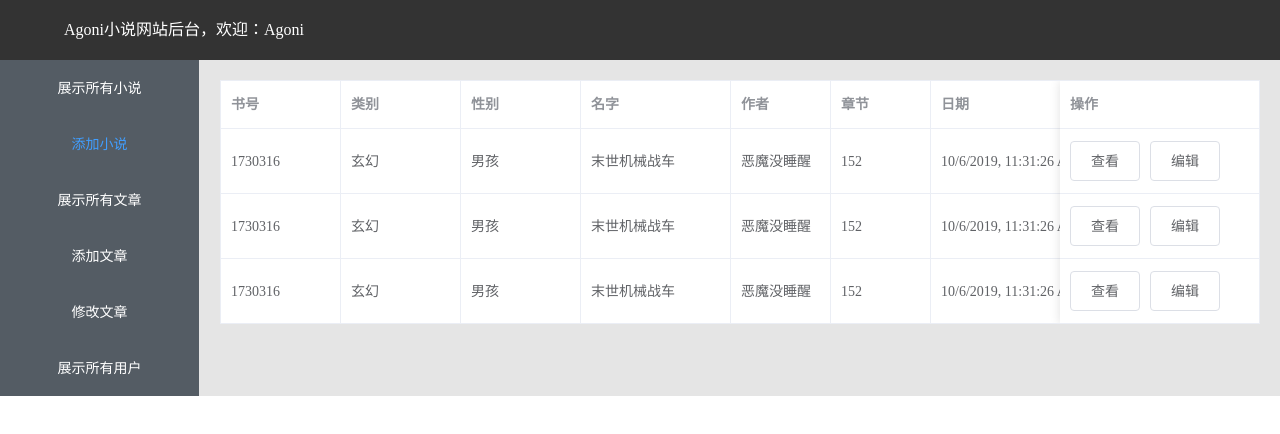
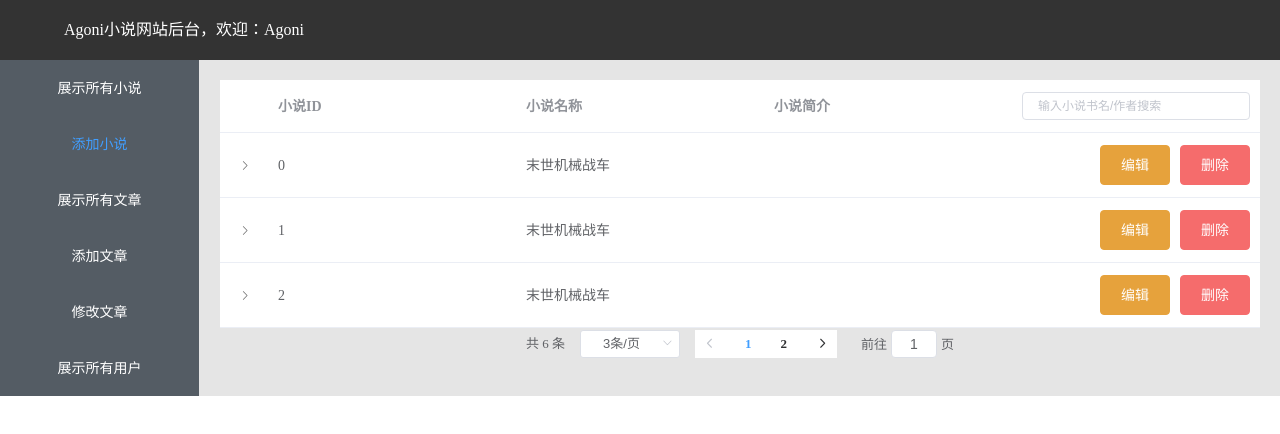
Before and after one commit to jackect1103/vue-element-agoni, a Vue app in the folder storybackground/: page /showStory in a window 1280 px wide. Shown: the top 434 px of the page. Built offline with nearby package versions, Linux system fonts and the light colour scheme; a small style sheet from the web is missing.

Commit message:
修改分页器

```diff
--- a/storybackground/src/components/article/index.vue
+++ b/storybackground/src/components/article/index.vue
@@ -187,7 +187,7 @@ export default {
       this.showPagination(val);
       console.log(`当前页: ${val} ${this.currentPage}`);
     },
-    // 切换页
+    // 页面数范围
     showPagination(curPage) {
       this.tableData = [];
       var bgLen = this.bgDate.length;
@@ -205,14 +205,19 @@ export default {
     },
     // 删除
     handleDelete(id) {
-      this.bgDate = this.bgDate.filter(item => {
-        if (item.id == id) {
-          this.bgDate.splice(id, 1);
-          this.showPagination(this.currentPage);
-          return false;
+      var newArray = [];
+      // 使用array过滤方法
+      newArray = this.bgDate.filter(item => {
+        if (item.id != id) {
+          return item;
         }
-        return true;
       });
+      this.bgDate = newArray;
+      this.showPagination(this.currentPage);
+      // 判断页面的数据是否没有，如果没有就自动跳转到前一页
+      if (Math.ceil(newArray.length / this.sizeChange) != this.currentPage) {
+        this.handleCurrentChange(this.currentPage - 1);
+      }
     },
     // 弹出框
     open(index, row) {
@@ -223,13 +228,10 @@ export default {
       })
         .then(() => {
           this.handleDelete(row.id);
-          console.log("1");
           this.$message({
             type: "success",
             message: "删除成功!"
           });
-
-          console.log(index);
         })
         .catch(() => {
           this.$message({
--- a/storybackground/src/components/story/index.vue
+++ b/storybackground/src/components/story/index.vue
@@ -1,20 +1,62 @@
 <template>
-  <el-table :data="tableData" border style="width: 100%">
-    <el-table-column fixed prop="id" label="书号" width="120"></el-table-column>
-    <el-table-column prop="category" label="类别" width="120"></el-table-column>
-    <el-table-column prop="gender" label="性别" width="120"></el-table-column>
-    <el-table-column prop="name" label="名字" width="150"></el-table-column>
-    <el-table-column prop="author" label="作者" width="100"></el-table-column>
-    <el-table-column prop="chanpter" label="章节 " width="100"></el-table-column>
-    <el-table-column prop="date" label="日期" width="200"></el-table-column>
-
-    <el-table-column fixed="right" label="操作" width="200">
-      <template>
-        <el-button>查看</el-button>
-        <el-button>编辑</el-button>
-      </template>
-    </el-table-column>
-  </el-table>
+  <div>
+    <el-table
+      :data="tableData.filter(data => !search || data.name.toLowerCase().includes(search.toLowerCase()) || data.author.toLowerCase().includes(search.toLowerCase()))"
+      style="width: 100%"
+    >
+      <el-table-column type="expand">
+        <template slot-scope="props">
+          <el-form label-position="left" inline class="demo-table-expand">
+            <el-form-item label="小说名称：">
+              <span>{{ props.row.name }}</span>
+            </el-form-item>
+            <el-form-item label="小说gender：">
+              <span>{{ props.row.gender }}</span>
+            </el-form-item>
+            <el-form-item label="小说ID：">
+              <span>{{ props.row.id }}</span>
+            </el-form-item>
+            <el-form-item label="小说分类：">
+              <span>{{ props.row.category }}</span>
+            </el-form-item>
+            <el-form-item label="小说章节：">
+              <span>共{{ props.row.chanpter }}章</span>
+            </el-form-item>
+            <el-form-item label="小说上线时间：">
+              <span>{{ props.row.date }}</span>
+            </el-form-item>
+            <el-form-item label="小说简介：">
+              <span>{{ props.row.desc }}</span>
+            </el-form-item>
+          </el-form>
+        </template>
+      </el-table-column>
+      <el-table-column label="小说ID" prop="id"></el-table-column>
+      <el-table-column label="小说名称" prop="name"></el-table-column>
+      <el-table-column label="小说简介" prop="desc"></el-table-column>
+      <!-- 操作删除 -->
+      <el-table-column align="right">
+        <template slot="header" slot-scope="scope">
+          <el-input v-model="search" size="mini" placeholder="输入小说书名/作者搜索" />
+        </template>
+        <template slot-scope="scope">
+          <el-button type="warning" @click="handleEdit(scope.$index, scope.row)">编辑</el-button>
+          <el-button type="danger" @click="open(scope.$index, scope.row)">删除</el-button>
+        </template>
+      </el-table-column>
+    </el-table>
+    <div class="block">
+      <el-pagination
+        @size-change="handleSizeChange"
+        @current-change="handleCurrentChange"
+        :current-page="currentPage"
+        :page-sizes="[3, 4, 5, 6]"
+        :page-size="sizeChange"
+        layout="total, sizes, prev, pager, next, jumper"
+        :total="curDate.length"
+      ></el-pagination>
+    </div>
+  </div>
 </template>
 
 
@@ -24,9 +66,10 @@ export default {
   components: {},
   data() {
     return {
-      tableData: [
+      tableData: [],
+      curDate: [
         {
-          id: "1730316",
+          id: "0",
           category: "玄幻",
           gender: "男孩",
           name: "末世机械战车",
@@ -35,7 +78,7 @@ export default {
           date: new Date().toLocaleString()
         },
         {
-          id: "1730316",
+          id: "1",
           category: "玄幻",
           gender: "男孩",
           name: "末世机械战车",
@@ -44,7 +87,34 @@ export default {
           date: new Date().toLocaleString()
         },
         {
-          id: "1730316",
+          id: "2",
+          category: "玄幻",
+          gender: "男孩",
+          name: "末世机械战车",
+          author: "恶魔没睡醒",
+          chanpter: "152",
+          date: new Date().toLocaleString()
+        },
+        {
+          id: "3",
+          category: "玄幻",
+          gender: "男孩",
+          name: "末世机械战车",
+          author: "恶魔没睡醒",
+          chanpter: "152",
+          date: new Date().toLocaleString()
+        },
+        {
+          id: "4",
+          category: "玄幻",
+          gender: "男孩",
+          name: "末世机械战车",
+          author: "恶魔没睡醒",
+          chanpter: "152",
+          date: new Date().toLocaleString()
+        },
+        {
+          id: "5",
           category: "玄幻",
           gender: "男孩",
           name: "末世机械战车",
@@ -52,21 +122,96 @@ export default {
           chanpter: "152",
           date: new Date().toLocaleString()
         }
-      ]
+      ],
+      //每页条数
+      sizeChange: 3,
+      // 当前页数，支持 .sync 修饰符
+      currentPage: 1,
+      search: ""
     };
   },
-  //监听属性 类似于data概念
-  computed: {},
-  //监控data中的数据变化
-  watch: {},
-  //方法集合
-  methods: {},
-  created() {},
-  //生命周期 - 挂载完成（可以访问DOM元素）
-  mounted() {},
-  //如果页面有keep-alive缓存功能，这个函数会触发
-  activated() {}
+  mounted() {
+    this.showPagination(this.currentPage);
+  },
+  methods: {
+    // 每页条数
+    handleSizeChange(val) {
+      this.sizeChange = val;
+      this.handleCurrentChange(this.currentPage);
+      // console.log(`每页 ${this.sizeChange} 条`);
+    },
+    // 当前页
+    handleCurrentChange(val) {
+      this.currentPage = val;
+      this.showPagination(val);
+      // console.log(`当前页: ${val} ${this.currentPage}`);
+    },
+    // 切换页
+    showPagination(curPage) {
+      this.tableData = [];
+      var bgLen = this.curDate.length;
+      var left = this.sizeChange * (curPage - 1);
+      var right = this.sizeChange * curPage;
+      for (var i = 0; i < bgLen; i++) {
+        if (i >= left && i < right) {
+          this.tableData.push(this.curDate[i]);
+        }
+      }
+    },
+    // 编辑
+    handleEdit(index, row) {
+      this.$router.push("/updateArticle");
+    },
+    // 删除
+    handleDelete(id) {
+      var newArray = [];
+      this.curDate.forEach(item => {
+        if (item.id != id) {
+          newArray.push(item);
+        }
+      });
+      this.curDate = newArray;
+      this.showPagination(this.currentPage);
+      // 判断页面的数据是否没有，如果没有就自动跳转到前一页
+      if (Math.ceil(newArray.length / this.sizeChange) != this.currentPage) {
+        this.handleCurrentChange(this.currentPage - 1);
+      }
+    },
+    // 弹出框
+    open(index, row) {
+      this.$confirm("此操作将永久删除此数据, 是否继续?", "提示", {
+        confirmButtonText: "确定",
+        cancelButtonText: "取消",
+        type: "warning"
+      })
+        .then(() => {
+          this.handleDelete(row.id);
+          this.$message({
+            type: "success",
+            message: "删除成功!"
+          });
+        })
+        .catch(() => {
+          this.$message({
+            type: "info",
+            message: "已取消删除"
+          });
+        });
+    }
+  }
 };
 </script>
-<style lang='' scoped>
+<style lang='css' scoped>
+.demo-table-expand {
+  font-size: 0;
+}
+.demo-table-expand label {
+  width: 90px;
+  color: #99a9bf;
+}
+.demo-table-expand .el-form-item {
+  margin-right: 0;
+  margin-bottom: 0;
+  width: 50%;
+}
 </style>
```
Also changed, not shown: 1 other file (tests, documents, lock files or other folders).
